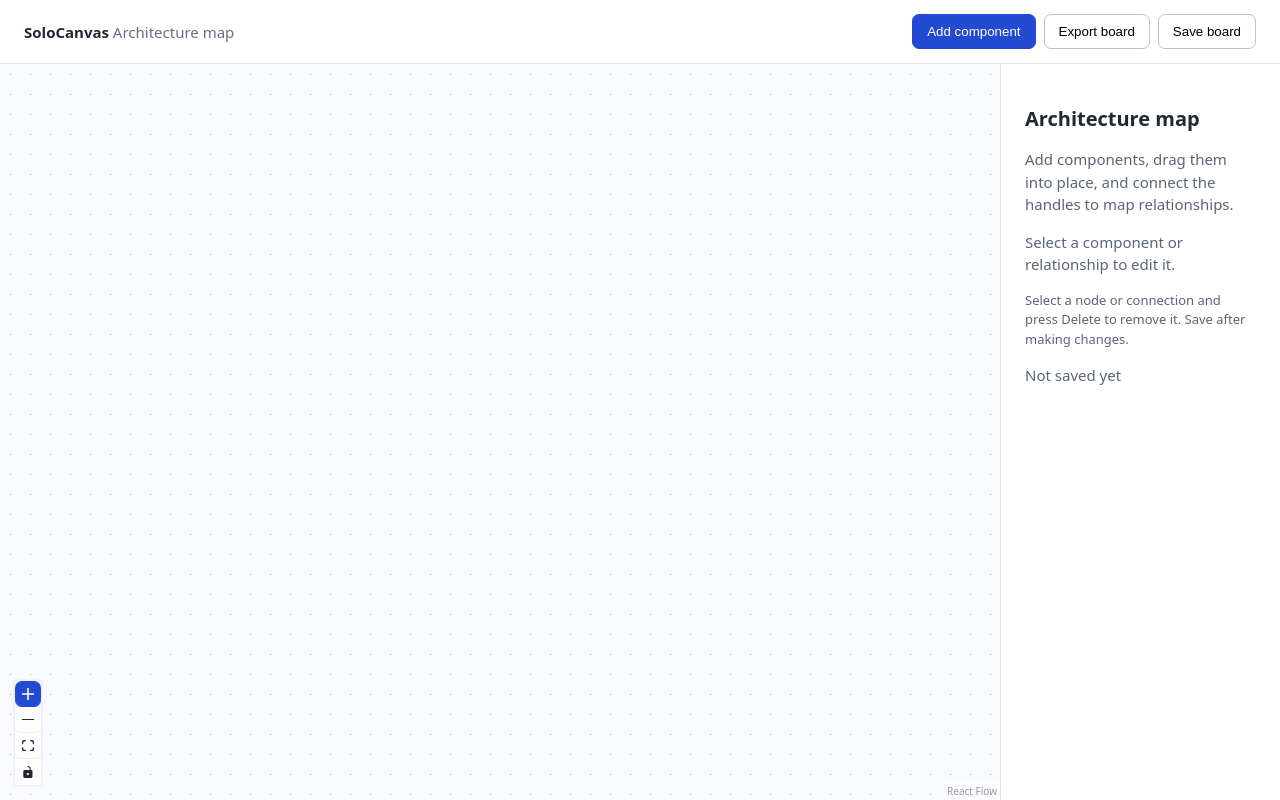
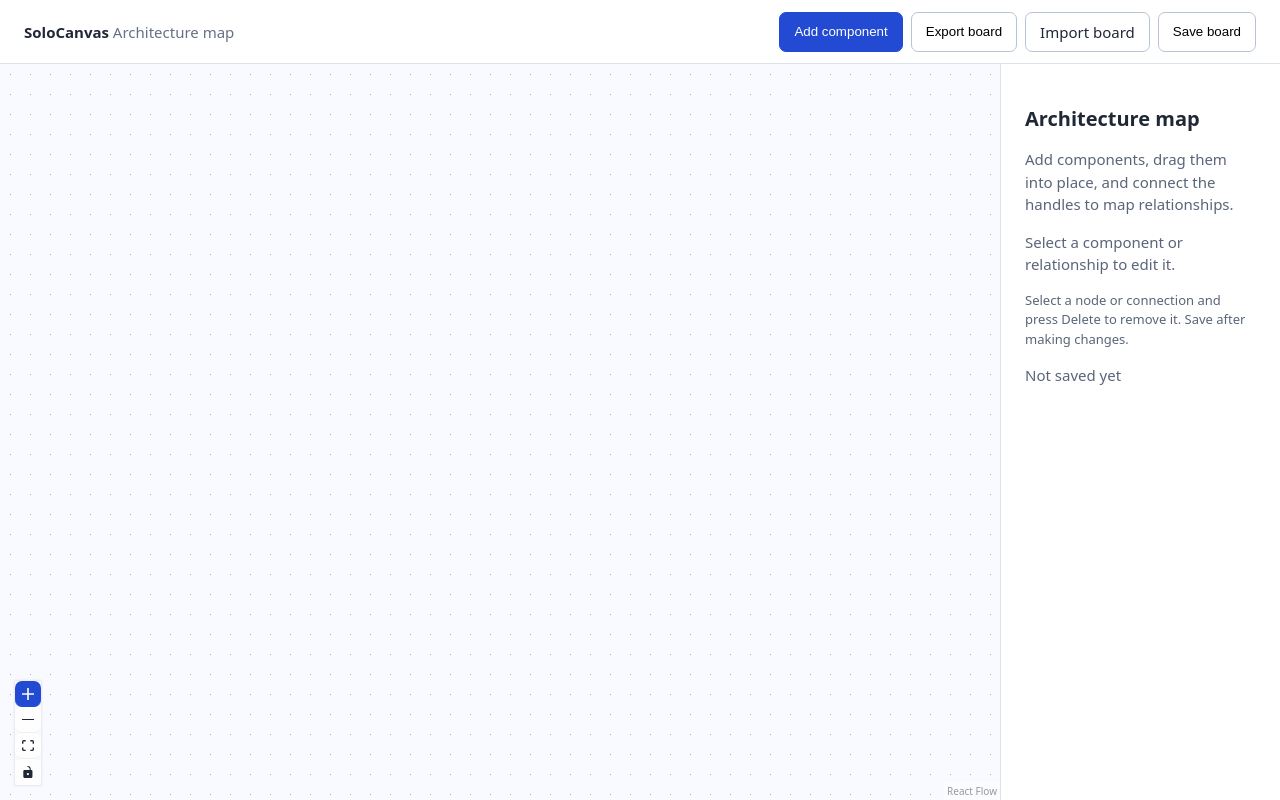
Before and after one commit to RitishSajja/SoloCanvas, a React (Vite) app: page / in a window 1280 px wide. Built offline with nearby package versions, Linux system fonts and the light colour scheme.

Commit message:
Import exported boards without implicit saving

```diff
--- a/src/App.tsx
+++ b/src/App.tsx
@@ -1,7 +1,7 @@
-import { useCallback, useEffect, useRef, useState } from 'react';
+import { useCallback, useEffect, useRef, useState, type ChangeEvent } from 'react';
 import { ReactFlow, Background, Controls, addEdge, applyNodeChanges, applyEdgeChanges, type Node, type Edge, type Connection, type NodeChange, type EdgeChange } from '@xyflow/react';
 
-import { loadBoard, restoreBackup, saveBoard } from './storage.mjs';
+import { loadBoard, parseBoard, restoreBackup, saveBoard } from './storage.mjs';
 export default function App() {
   const [initial] = useState(() => loadBoard());
   const savedRaw = useRef<string | null>(initial.raw);
@@ -54,6 +54,26 @@ export default function App() {
     link.click();
     window.setTimeout(() => URL.revokeObjectURL(url), 0);
   };
+  const importBoard = async (event: ChangeEvent<HTMLInputElement>) => {
+    const input = event.currentTarget;
+    const file = input.files?.[0];
+    input.value = '';
+    if (!file) return;
+    if (file.size > 5 * 1024 * 1024) { setSaveMessage('Import failed: file exceeds 5 MB.'); return; }
+    try {
+      const board = parseBoard(await file.text());
+      if (!board) { setSaveMessage('Import failed: this is not a valid SoloCanvas board.'); return; }
+      if (!window.confirm('Replace the current canvas with this file? Your saved board will not change until you choose Save board. Export any unsaved work first.')) return;
+      setNodes(board.nodes);
+      setEdges(board.edges);
+      setSelected(null);
+      setSelectedEdge(null);
+      setHasUnsavedChanges(true);
+      setSaveMessage('Board imported. Select Save board to keep it on this device.');
+    } catch {
+      setSaveMessage('Import failed: the file could not be read.');
+    }
+  };
   const addNode = () => {
     const id = crypto.randomUUID();
     setNodes((old) => [...old, { id, position: { x: 60 + old.length * 30, y: 60 + old.length * 30 }, data: { label: 'New component' } }]);
@@ -75,7 +95,7 @@ export default function App() {
     return () => window.removeEventListener('beforeunload', warnBeforeUnload);
   }, [hasUnsavedChanges]);
   return <main>
-    <header><div><strong>SoloCanvas</strong><span> Architecture map</span></div><div className="actions"><button onClick={addNode}>Add component</button><button onClick={exportBoard}>Export board</button>{canRestoreBackup && <button onClick={restore}>Restore previous backup</button>}<button onClick={save} disabled={!canSave}>Save board</button></div></header>
+    <header><div><strong>SoloCanvas</strong><span> Architecture map</span></div><div className="actions"><button onClick={addNode}>Add component</button><button onClick={exportBoard}>Export board</button><label className="import-button">Import board<input type="file" accept=".json,application/json" onChange={importBoard} /></label>{canRestoreBackup && <button onClick={restore}>Restore previous backup</button>}<button onClick={save} disabled={!canSave}>Save board</button></div></header>
     <div className="workspace">
       <section className="canvas" aria-label="Architecture canvas"><ReactFlow nodes={nodes} edges={edges} onNodesChange={onNodesChange} onEdgesChange={onEdgesChange} onConnect={onConnect} onNodeClick={(_, node) => { setSelected(node.id); setSelectedEdge(null); }} onEdgeClick={(_, edge) => { setSelected(null); setSelectedEdge(edge.id); }} onPaneClick={() => { setSelected(null); setSelectedEdge(null); }} fitView><Background /><Controls /></ReactFlow></section>
       <aside><h1>Architecture map</h1><p>Add components, drag them into place, and connect the handles to map relationships.</p>
--- a/src/storage.mjs
+++ b/src/storage.mjs
@@ -9,7 +9,7 @@ function validBoard(value) {
     value.edges.every(e => isRecord(e) && typeof e.id === 'string' &&
       typeof e.source === 'string' && typeof e.target === 'string');
 }
-function parseBoard(raw) {
+export function parseBoard(raw) {
   try {
     const board = JSON.parse(raw);
     return validBoard(board) ? board : null;
--- a/src/style.css
+++ b/src/style.css
@@ -1 +1,2 @@
 *{box-sizing:border-box}body{margin:0;color:#202735;font:15px system-ui,sans-serif}header{height:64px;display:flex;justify-content:space-between;align-items:center;padding:0 24px;border-bottom:1px solid #dce2ea}header span{color:#667085}.actions{display:flex;gap:8px}button{border:1px solid #b9c4d1;background:white;border-radius:7px;padding:9px 14px;cursor:pointer}button:first-child{background:#234ad3;color:white;border-color:#234ad3}.workspace{display:flex;height:calc(100vh - 64px)}.canvas{flex:1;min-width:0;background:#f8faff}aside{width:280px;padding:24px;border-left:1px solid #dce2ea}h1{font-size:20px}p{line-height:1.5;color:#596579}label{display:grid;gap:8px;font-weight:600}input{width:100%;padding:9px;border:1px solid #b9c4d1;border-radius:6px}.hint{font-size:13px}@media(max-width:650px){.workspace{flex-direction:column}.canvas{min-height:55vh}aside{width:100%;border-left:0;border-top:1px solid #dce2ea}.workspace{height:auto}header{padding:0 12px}header span{display:none}}
+.import-button{display:inline-flex;align-items:center;border:1px solid #b9c4d1;background:white;border-radius:7px;padding:9px 14px;cursor:pointer;font-weight:400}.import-button input{position:absolute;width:1px;height:1px;overflow:hidden;clip-path:inset(50%)}.import-button:focus-within{outline:2px solid #234ad3;outline-offset:2px}
```
Also changed, not shown: context/STATUS.md (+8 -0 lines), src/storage.d.mts, 2 other files (tests, documents, lock files or other folders).
